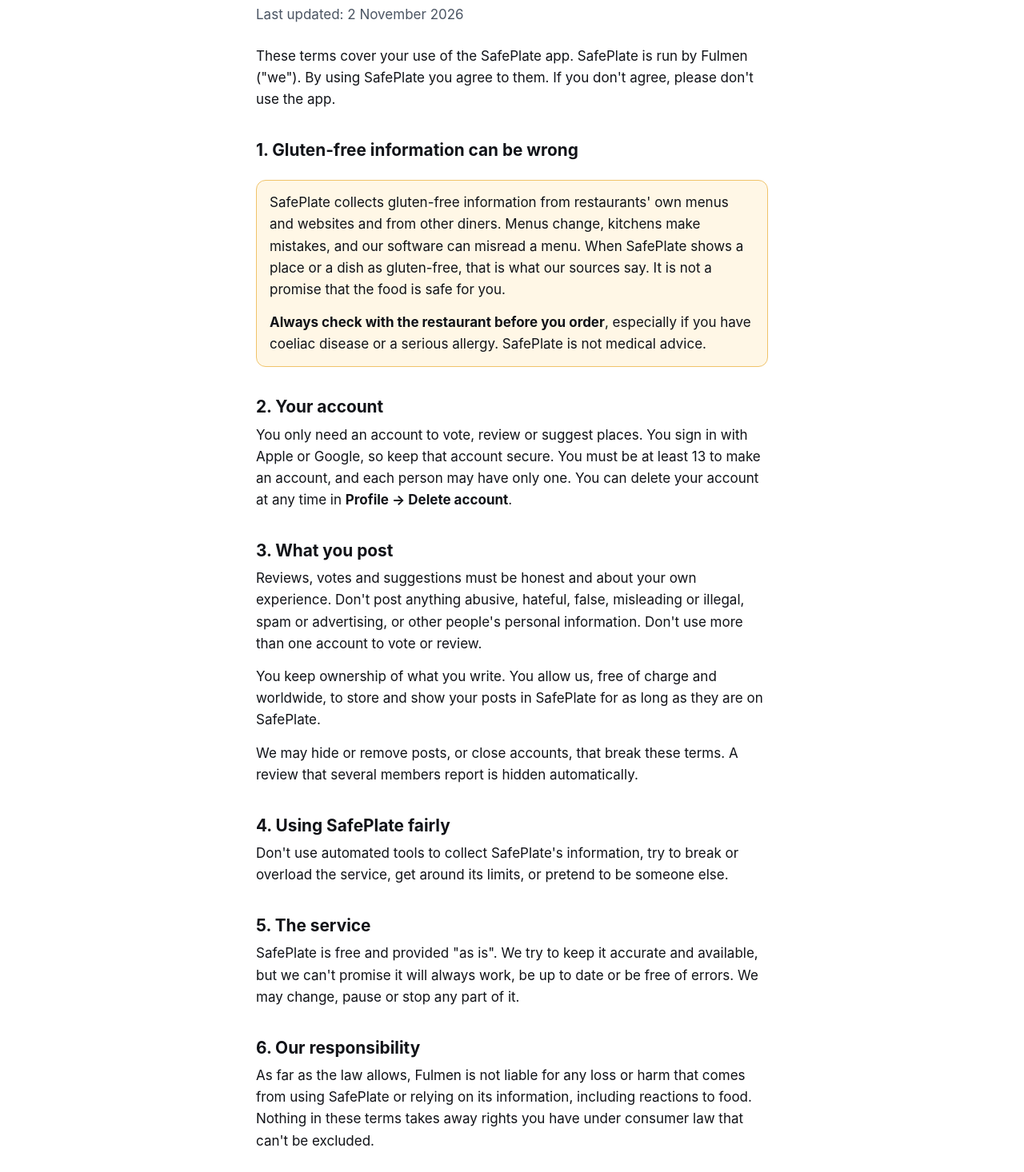
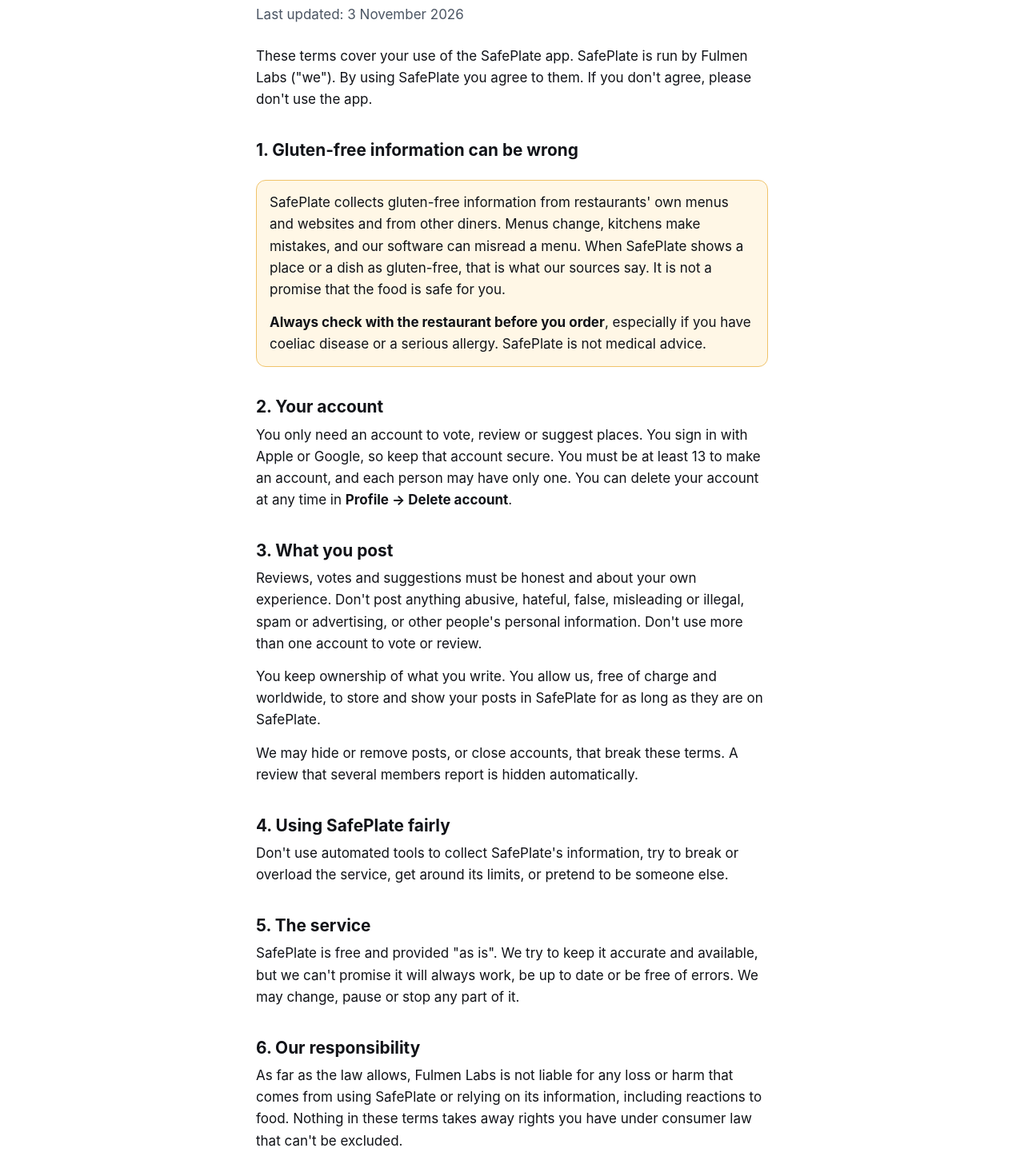
Before and after one commit to Fulmen123/fulmen123.github.io, a plain HTML site: page terms.html in a window 1280 px wide. Shown: the part 134-1600 px from the top of the page at 80% size. Drawn offline with Linux system fonts and the light colour scheme.

Commit message:
Say "Fulmen Labs", as the app does; the privacy policy says the Profile screen shows your email
Both changes approved by the owner on 2026-11-03.

Co-Authored-By: Claude Opus 5.5 <noreply@anthropic.com>

```diff
--- a/terms.html
+++ b/terms.html
@@ -22,9 +22,9 @@
 <main>
   <div class="wrap">
     <h1>Terms of use</h1>
-    <p class="updated">Last updated: 2 November 2026</p>
+    <p class="updated">Last updated: 3 November 2026</p>
 
-    <p>These terms cover your use of the SafePlate app. SafePlate is run by Fulmen ("we"). By using SafePlate you
+    <p>These terms cover your use of the SafePlate app. SafePlate is run by Fulmen Labs ("we"). By using SafePlate you
     agree to them. If you don't agree, please don't use the app.</p>
 
     <h2>1. Gluten-free information can be wrong</h2>
@@ -60,7 +60,7 @@
     will always work, be up to date or be free of errors. We may change, pause or stop any part of it.</p>
 
     <h2>6. Our responsibility</h2>
-    <p>As far as the law allows, Fulmen is not liable for any loss or harm that comes from using SafePlate or
+    <p>As far as the law allows, Fulmen Labs is not liable for any loss or harm that comes from using SafePlate or
     relying on its information, including reactions to food. Nothing in these terms takes away rights you have
     under consumer law that can't be excluded.</p>
 
@@ -82,7 +82,7 @@
 </main>
 <footer>
   <div class="wrap">
-    <p>SafePlate is run by Fulmen.</p>
+    <p>SafePlate is run by Fulmen Labs.</p>
     <p><a href="index.html">Home</a> &middot; <a href="privacy.html">Privacy policy</a></p>
   </div>
 </footer>
```
Also changed, not shown: index.html (+1 -1 lines), privacy.html (+4 -4 lines).
